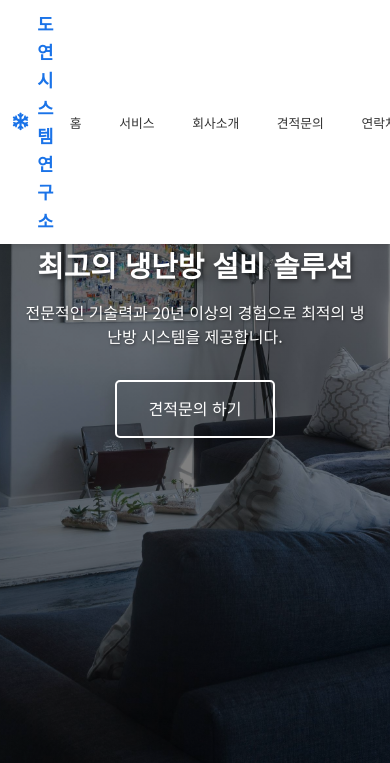
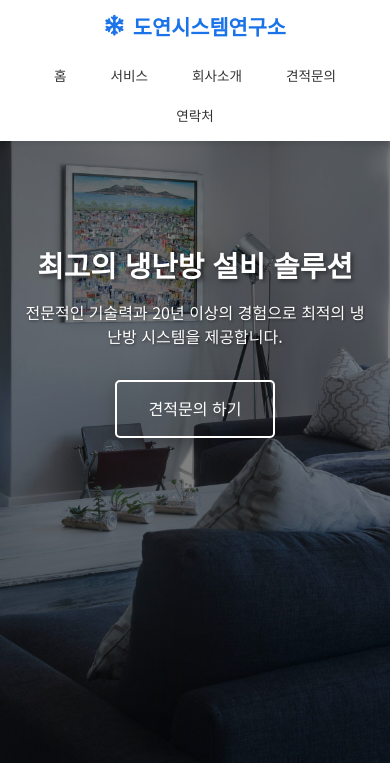
Before and after one commit to 13frijason/project-dysystemlab, a Flask app: page / in a window 390 px wide. Shown: the top 763 px of the page. Run offline with Flask 3, Linux system fonts and the light colour scheme.

Commit message:
seventh commit

```diff
--- a/static/css/styles.css
+++ b/static/css/styles.css
@@ -560,17 +560,26 @@ footer {
 /* Responsive Design */
 @media (max-width: 768px) {
     nav {
-        flex-direction: row;
-        justify-content: space-between;
+        flex-direction: column;
+        justify-content: center;
         align-items: center;
         padding: 0.8rem 5%;
+        gap: 1rem;
+    }
+
+    .logo {
+        font-size: 1.4rem;
+        margin-bottom: 0.5rem;
+        text-align: center;
     }
 
     nav ul {
         display: flex;
         flex-direction: row;
-        gap: 0.5rem;
-        width: auto;
+        justify-content: center;
+        gap: 0.8rem;
+        width: 100%;
+        flex-wrap: wrap;
     }
 
     nav ul li {
@@ -579,13 +588,10 @@ footer {
     }
 
     nav a {
-        font-size: 0.9rem;
-        padding: 0.3rem 0.5rem;
+        font-size: 0.95rem;
+        padding: 0.4rem 0.6rem;
         white-space: nowrap;
-    }
-
-    .logo {
-        font-size: 1.2rem;
+        display: inline-block;
     }
 
     .hero-content h1 {
@@ -710,19 +716,21 @@ footer {
 @media (max-width: 480px) {
     nav {
         padding: 0.6rem 3%;
+        gap: 0.8rem;
+    }
+
+    .logo {
+        font-size: 1.3rem;
+        margin-bottom: 0.3rem;
     }
 
     nav ul {
-        gap: 0.3rem;
+        gap: 0.5rem;
     }
 
     nav a {
-        font-size: 0.8rem;
-        padding: 0.2rem 0.4rem;
-    }
-
-    .logo {
-        font-size: 1.1rem;
+        font-size: 0.85rem;
+        padding: 0.3rem 0.5rem;
     }
 
     .hero-content h1 {
```
